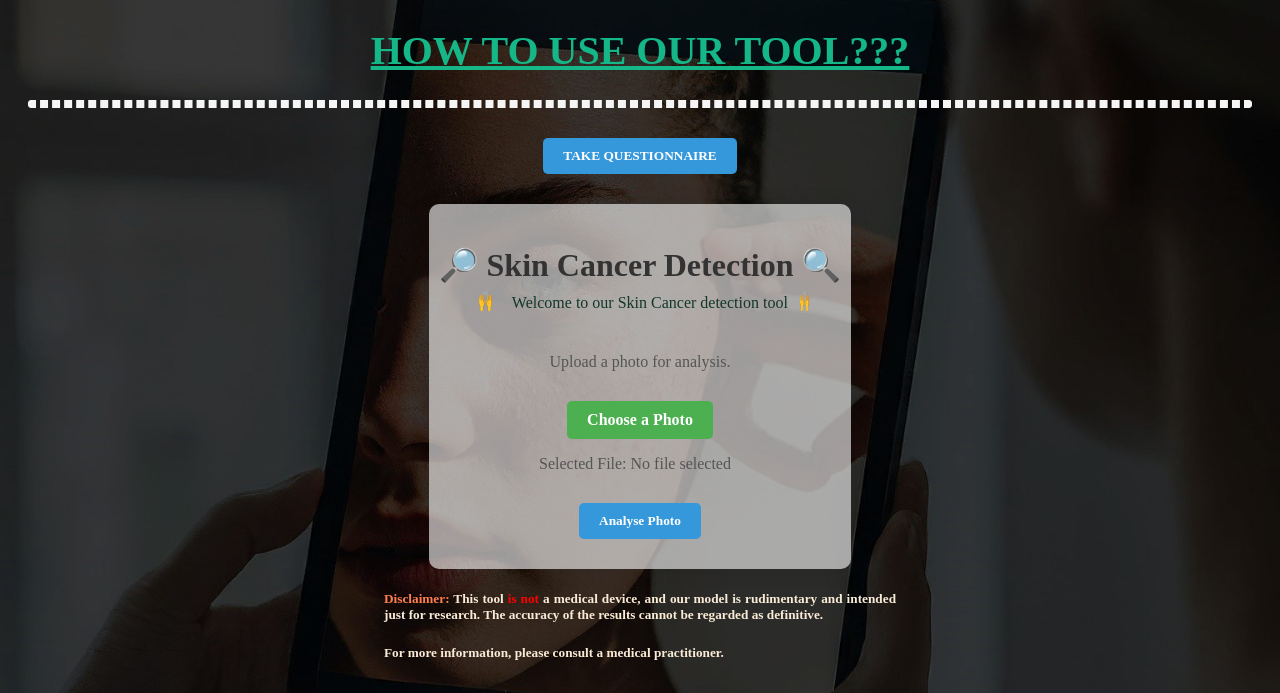
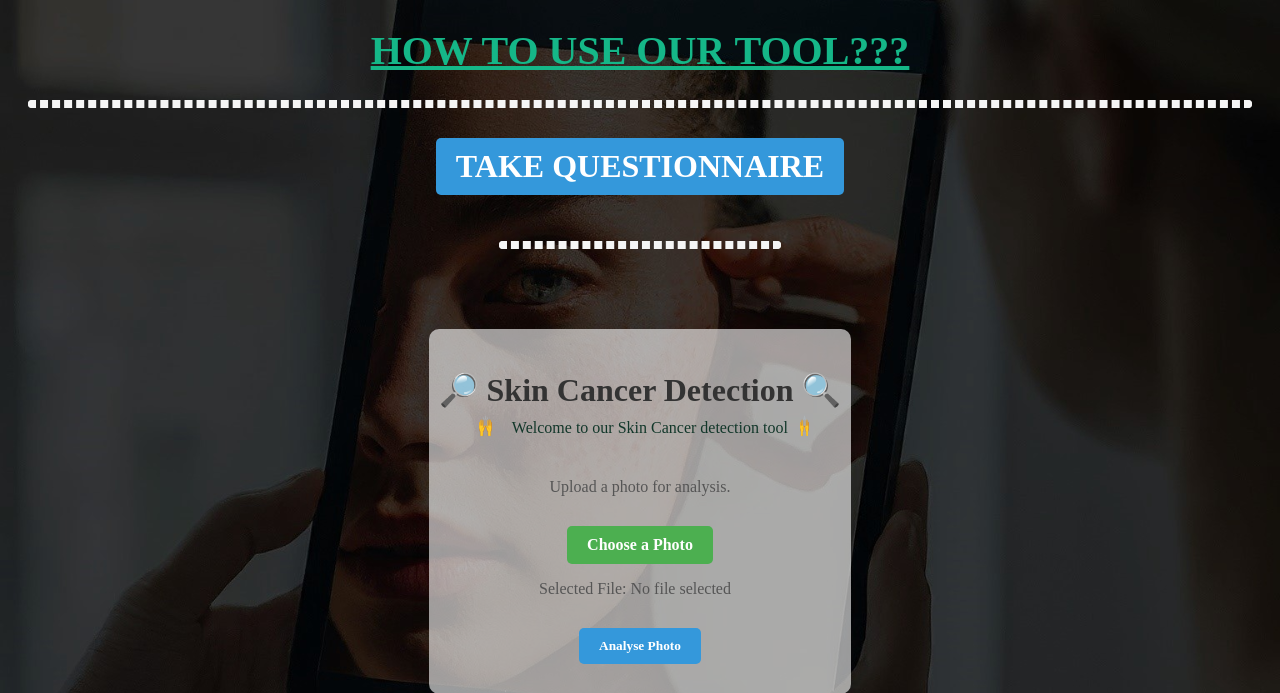
Before and after one commit to falconpunch082/melanoma-detection, a Flask app: page / in a window 1280 px wide. Shown: the top 693 px of the page. Run offline with Flask 3, Linux system fonts and the light colour scheme.

Commit message:
add questionnaire

```diff
--- a/app/templates/skin-cancer-detection.html
+++ b/app/templates/skin-cancer-detection.html
@@ -369,9 +369,10 @@
 
     <div style="display:flex; flex-direction:column; align-items:center;">
         <div>
-        <button id="questionButton" type="submit" onclick="startQuestionnaire()">TAKE QUESTIONNAIRE</button>
+        <button id="questionButton" type="submit" onclick="startQuestionnaire()" style="font-size: xx-large;">TAKE QUESTIONNAIRE</button>
         <p id="questionContainer"></p>
         </div>
+        <p class="section5 seperator" style="width: 65%; margin-bottom: 80px;"></p>
         <div id="application" class="section3 container">
             <!-- Header -->
             <h1 class="" style="margin:-20px;">
```
